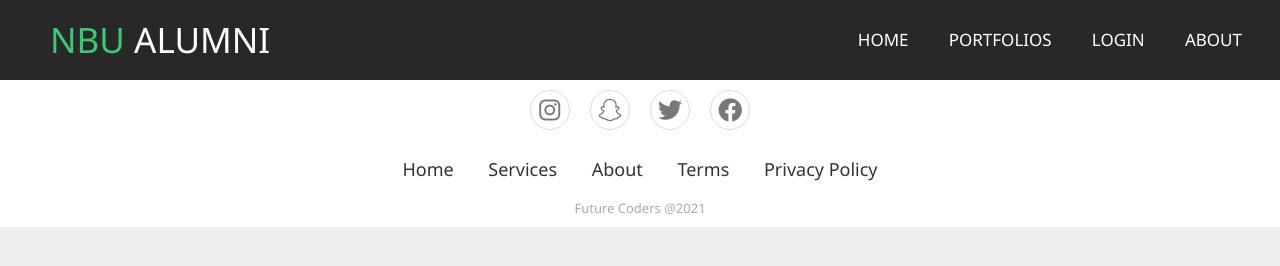
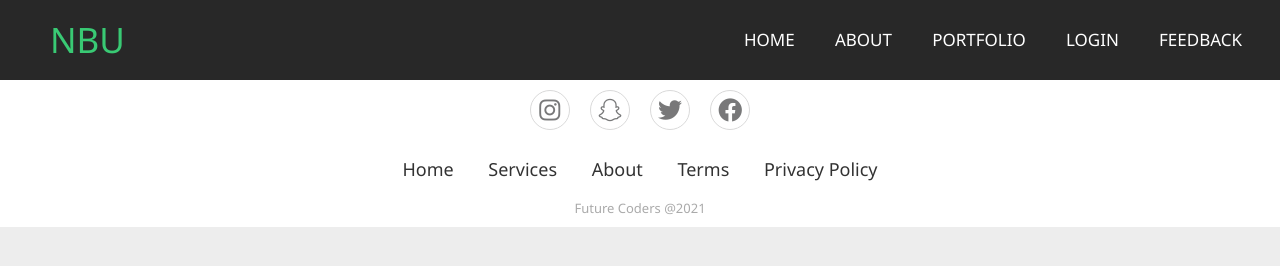
Before and after one commit to Nish-Prasad/alumni-001, a plain HTML site: page index.html in a window 1280 px wide. Drawn offline with nearby package versions, Linux system fonts and the light colour scheme.

Commit message:
Update index.html

```diff
--- a/index.html
+++ b/index.html
@@ -6,37 +6,28 @@
     <meta name="viewport" content="width=device-width, initial-scale=1.0">
     <title>Document</title>
     <link rel="stylesheet" href="style.css">
+    <script src="https://code.jquery.com/jquery-3.4.1.js"></script>
+    <script src="script.js" defer></script>
     <link rel="stylesheet" href="https://cdnjs.cloudflare.com/ajax/libs/font-awesome/6.0.0-beta3/css/all.min.css" integrity="sha512-Fo3rlrZj/k7ujTnHg4CGR2D7kSs0v4LLanw2qksYuRlEzO+tcaEPQogQ0KaoGN26/zrn20ImR1DfuLWnOo7aBA==" crossorigin="anonymous" referrerpolicy="no-referrer" />
 </head>
 <body>
+    <! --- Header code start --->
     <header>
-            <nav class="navigation">
-                <input type="checkbox" id="check" />
-                    <label for="check" class="checkbtn">
-                    <i class="fas fa-bars"></i>
-                    </label>
-                <label class="navigation-h"> NBU<span> ALUMNI</span> </label>
-                <ul class="navigation-list">
-                    <li>
-                        <a href="index.html">Home</a>
-                    </li>
-                    <li>
-                        <a href="portfolios.html">Portfolios</a>
-                    </li>
-                    <li>
-                        <a href="login.html">Login</a>
-                    </li>
-                    <li>
-                        <a href="about.html">About</a>
-                    </li>
-                </ul>
-            </nav>
+     <nav class="navigation">
+            <label class="navigation-h">NBU</label>
+        <ul>
+            <li><a href="index.html">Home</a></li>
+            <li><a href="about.html">About</a></li>
+            <li><a href="#">Portfolio</a></li>
+            <li><a href="login.html">Login</a></li>
+            <li><a href="#">Feedback</a></li>
+        </ul>
+        <label class="checkbtn">
+            <i class="fas fa-bars"></i>
+        </label>
+    </nav>
     </header>
-    <!-- <section>
-        <div>
-            <img src="img1.jpg">
-        </div>
-    </section> -->
+    <! --- Header code end --->
 
     <! --- Footer code start --->
     <section class="footer">
```
